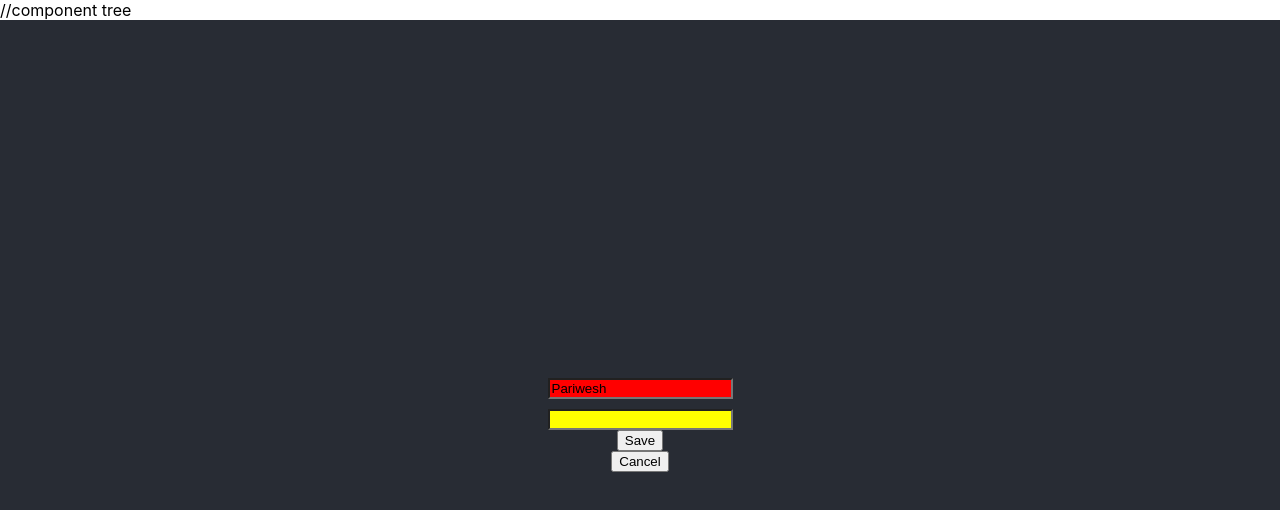
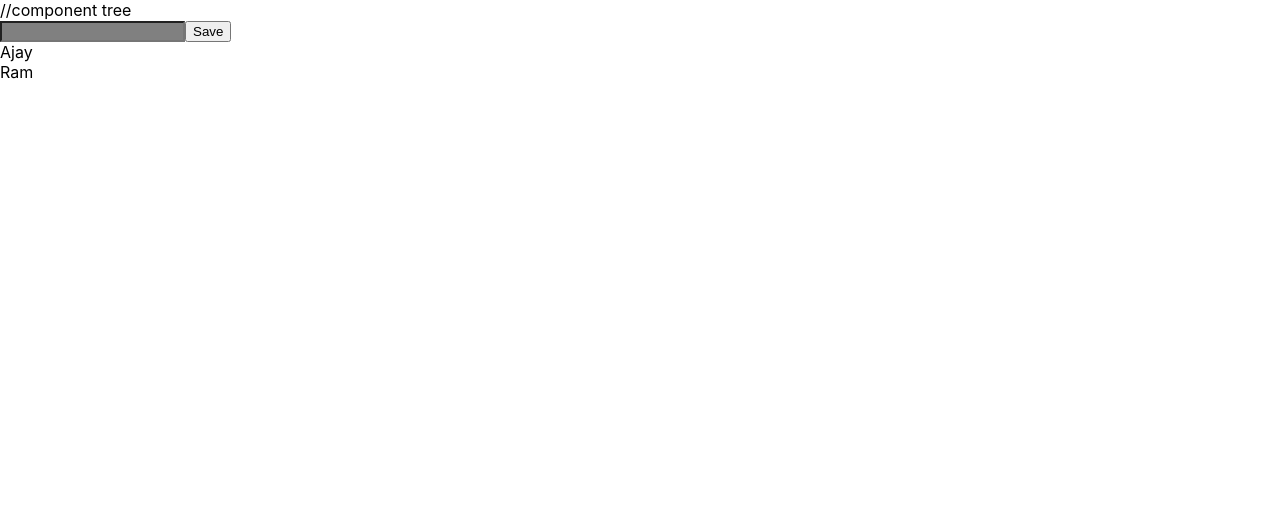
Before and after one commit to pariwesh06/itc-react, a React (Create React App) app: page / in a window 1280 px wide. Shown: the top 510 px of the page. Built offline with nearby package versions, Linux system fonts and the light colour scheme.

Commit message:
day-5 code

```diff
--- a/db.json
+++ b/db.json
@@ -1,6 +1,9 @@
 {
     "users":[{
         "name":"Pariwesh",
-        "age"
+        "age":30
+    },{
+        "name":"Ram",
+        "age":20
     }]
 }
--- a/src/App.css
+++ b/src/App.css
@@ -14,7 +14,7 @@
 }
 
 .App-header {
-  background-color: #282c34;
+  /* background-color: #282c34; */
   min-height: 100vh;
   display: flex;
   flex-direction: column;
--- a/src/App.js
+++ b/src/App.js
@@ -2,18 +2,11 @@ import logo from './logo.svg';
 import './App.css';
 import Textfield from './components/Textfield';
 import MyButton from './components/mybutton/mybutton';
+import { Userform } from './components/userform/userform';
 
 function App() {  //Component
   return (   //JSX expression
-    <div className="App">
-      <header className="App-header">
-        <Textfield bgColor='red' initialText='Pariwesh'></Textfield>
-        <Textfield bgColor='yellow'></Textfield>
-        <MyButton text='Save'>  </MyButton>
-        <MyButton text='Cancel'>  </MyButton>
-
-      </header>
-    </div>
+    <Userform ></Userform>
   );
 }
 
--- /dev/null
+++ b/src/components/list/list.js
@@ -0,0 +1,8 @@
+
+function List (props){
+    return (
+        props.list.map(element => <div>{element.name}</div>)
+    )
+}
+
+export default List;
--- a/src/components/mybutton/mybutton.js
+++ b/src/components/mybutton/mybutton.js
@@ -1,13 +1,23 @@
-const MyButton = (props) =>{ //stateless
+import List from "../list/list";
+
+const MyButton = (props) => { //stateless
     return (
-        <button onClick={(event)=>{
+        <button onClick={(event) => {
             console.log('clicked');
             //Ajax call
             fetch('http://localhost:4200/users')
-            .then((response)=>{
-                response.json().then(data => console.log(data));
-            })
-        }}>{props.text} </button>
+                .then((response) => {
+                    response.json().then(data => {
+                        console.log(data);
+                        data.map(element => {
+                            console.log(element);
+                            return <div>{element.name}</div>
+                        })
+
+                    });
+
+                })
+        }}> { props.text} </button >
     )
 }
 
--- /dev/null
+++ b/src/components/userform/userform.js
@@ -0,0 +1,19 @@
+import { Component } from "react";
+
+
+// function, arrow function
+export class Userform extends Component {//ECMA6 class
+    users = [{ "name": "Ajay" }, { "name": "Ram" }]; //model
+    save() {
+        console.log('clicked');
+    }
+    render() {
+        return (
+            <div>
+                <input></input>
+                <button onClick={this.save}>Save</button>
+               { this.users.map(u => <div>{u.name}</div>)}
+            </div>
+        )
+    }
+}
```
Also changed, not shown: 1 other file (tests, documents, lock files or other folders).
